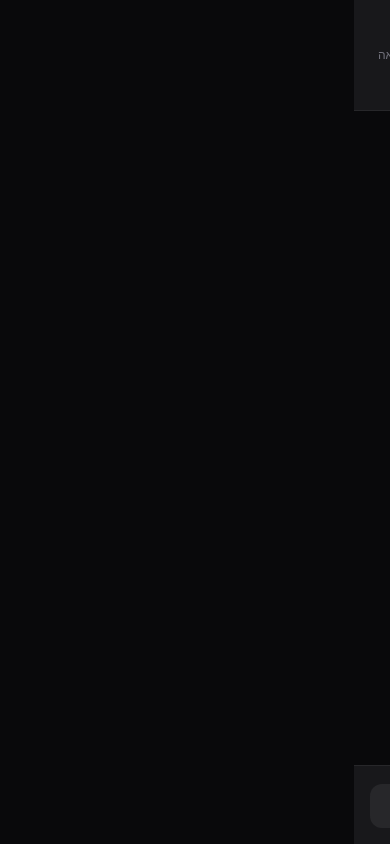
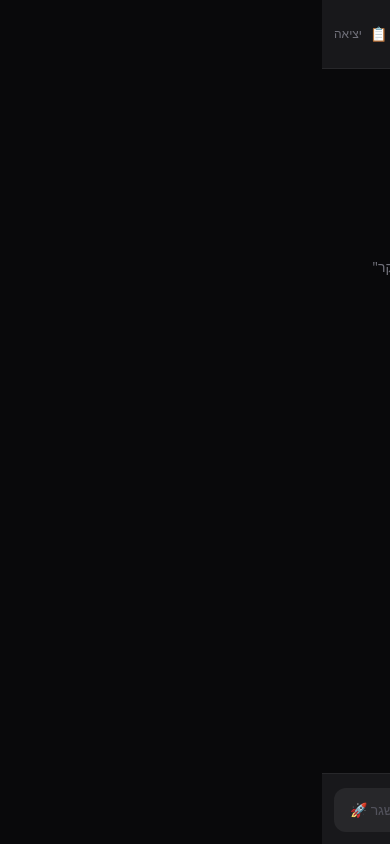
Before and after one commit to liora911/familyManager, a Next.js app: page / in a window 390 px wide. Built offline with nearby package versions, Linux system fonts and the light colour scheme.

Commit message:
fix/responsive design

```diff
--- a/app/page.tsx
+++ b/app/page.tsx
@@ -134,48 +134,67 @@ export default function Home() {
   return (
     <div dir="rtl" className="flex flex-col h-dvh bg-zinc-950 text-zinc-100">
       {/* Header */}
-      <header className="flex-shrink-0 border-b border-zinc-800 bg-zinc-900 px-6 py-4 flex items-center justify-between">
-        <div>
-          <h1 className="text-xl font-medium text-zinc-100 flex items-center gap-2">
-            <HouseIcon size={28} className="text-blue-400" />
-            מנהל הבית
-          </h1>
-          <p className="text-sm text-zinc-400 mt-0.5">
-            {user === "shared" ? "מצב משותף" : `שלום ${USER_LABELS[user] || user}`}
-          </p>
+      <header className="flex-shrink-0 border-b border-zinc-800 bg-zinc-900 px-3 sm:px-6 py-3">
+        <div className="flex items-center justify-between">
+          <div className="flex items-center gap-2 min-w-0">
+            <HouseIcon size={24} className="text-blue-400 flex-shrink-0" />
+            <div className="min-w-0">
+              <h1 className="text-lg sm:text-xl font-medium text-zinc-100 truncate">מנהל הבית</h1>
+              <p className="text-xs sm:text-sm text-zinc-400">
+                {user === "shared" ? "מצב משותף" : `שלום ${USER_LABELS[user] || user}`}
+              </p>
+            </div>
+          </div>
+          <div className="flex items-center gap-2 sm:gap-3 flex-shrink-0">
+            {messages.length > 0 && (
+              <button
+                onClick={handleClearChat}
+                className="text-xs text-zinc-500 hover:text-zinc-300 transition-colors hidden sm:block"
+                title="נקה צ׳אט"
+              >
+                נקה צ׳אט
+              </button>
+            )}
+            <button
+              onClick={handleSwitchUser}
+              className="text-xs bg-zinc-800 hover:bg-zinc-700 text-zinc-400 px-2 sm:px-3 py-1.5 rounded-full transition-colors"
+              title="החלף פרופיל"
+            >
+              <span className="sm:hidden">👤</span>
+              <span className="hidden sm:inline">החלף פרופיל</span>
+            </button>
+            <Link
+              href="/dashboard"
+              className="text-sm text-blue-400 hover:text-blue-300 transition-colors"
+              title="לוח בקרה"
+            >
+              <span className="sm:hidden">📋</span>
+              <span className="hidden sm:inline">📋 לוח בקרה</span>
+            </Link>
+            <button
+              onClick={handleLogout}
+              className="text-xs text-zinc-500 hover:text-zinc-300 transition-colors"
+              title="יציאה"
+            >
+              יציאה
+            </button>
+          </div>
         </div>
-        <div className="flex items-center gap-3">
-          {messages.length > 0 && (
+        {/* Mobile-only: clear chat button */}
+        {messages.length > 0 && (
+          <div className="sm:hidden mt-1.5 flex justify-end">
             <button
               onClick={handleClearChat}
               className="text-xs text-zinc-500 hover:text-zinc-300 transition-colors"
             >
               נקה צ׳אט
             </button>
-          )}
-          <button
-            onClick={handleSwitchUser}
-            className="text-xs bg-zinc-800 hover:bg-zinc-700 text-zinc-400 px-3 py-1.5 rounded-full transition-colors"
-          >
-            החלף פרופיל
-          </button>
-          <Link
-            href="/dashboard"
-            className="text-sm text-blue-400 hover:text-blue-300 transition-colors"
-          >
-            📋 לוח בקרה
-          </Link>
-          <button
-            onClick={handleLogout}
-            className="text-xs text-zinc-500 hover:text-zinc-300 transition-colors"
-          >
-            יציאה
-          </button>
-        </div>
+          </div>
+        )}
       </header>
 
       {/* Messages area */}
-      <main className="flex-1 overflow-y-auto px-4 py-6">
+      <main className="flex-1 overflow-y-auto px-3 py-4 sm:px-4 sm:py-6">
         <div className="max-w-2xl mx-auto space-y-4">
           {messages.length === 0 && (
             <div className="text-center text-zinc-500 mt-20 space-y-3">
@@ -239,8 +258,8 @@ export default function Home() {
       </main>
 
       {/* Input area */}
-      <footer className="flex-shrink-0 border-t border-zinc-800 bg-zinc-900 p-4">
-        <div className="max-w-2xl mx-auto flex gap-3 items-end">
+      <footer className="flex-shrink-0 border-t border-zinc-800 bg-zinc-900 p-3 sm:p-4">
+        <div className="max-w-2xl mx-auto flex gap-2 sm:gap-3 items-end">
           <input
             type="text"
             ref={inputRef}
@@ -248,7 +267,7 @@ export default function Home() {
             onChange={(e) => setInput(e.target.value)}
             onKeyDown={handleKeyDown}
             placeholder="תנעצי לי רופא עיניים לאיתן..."
-            className="flex-1 bg-zinc-800 border border-zinc-700 rounded-xl px-4 py-3
+            className="flex-1 bg-zinc-800 border border-zinc-700 rounded-xl px-3 sm:px-4 py-3
                        text-zinc-100 placeholder-zinc-500
                        focus:outline-none focus:border-blue-500 focus:ring-1 focus:ring-blue-500
                        text-sm"
@@ -257,7 +276,7 @@ export default function Home() {
             onClick={handleSubmit}
             disabled={!input.trim() || loading}
             className="bg-blue-600 hover:bg-blue-500 disabled:bg-zinc-800 disabled:text-zinc-600
-                       text-white font-medium px-6 py-3 rounded-xl transition-colors
+                       text-white font-medium px-4 sm:px-6 py-3 rounded-xl transition-colors
                        text-sm flex-shrink-0"
           >
             שגר 🚀
```
